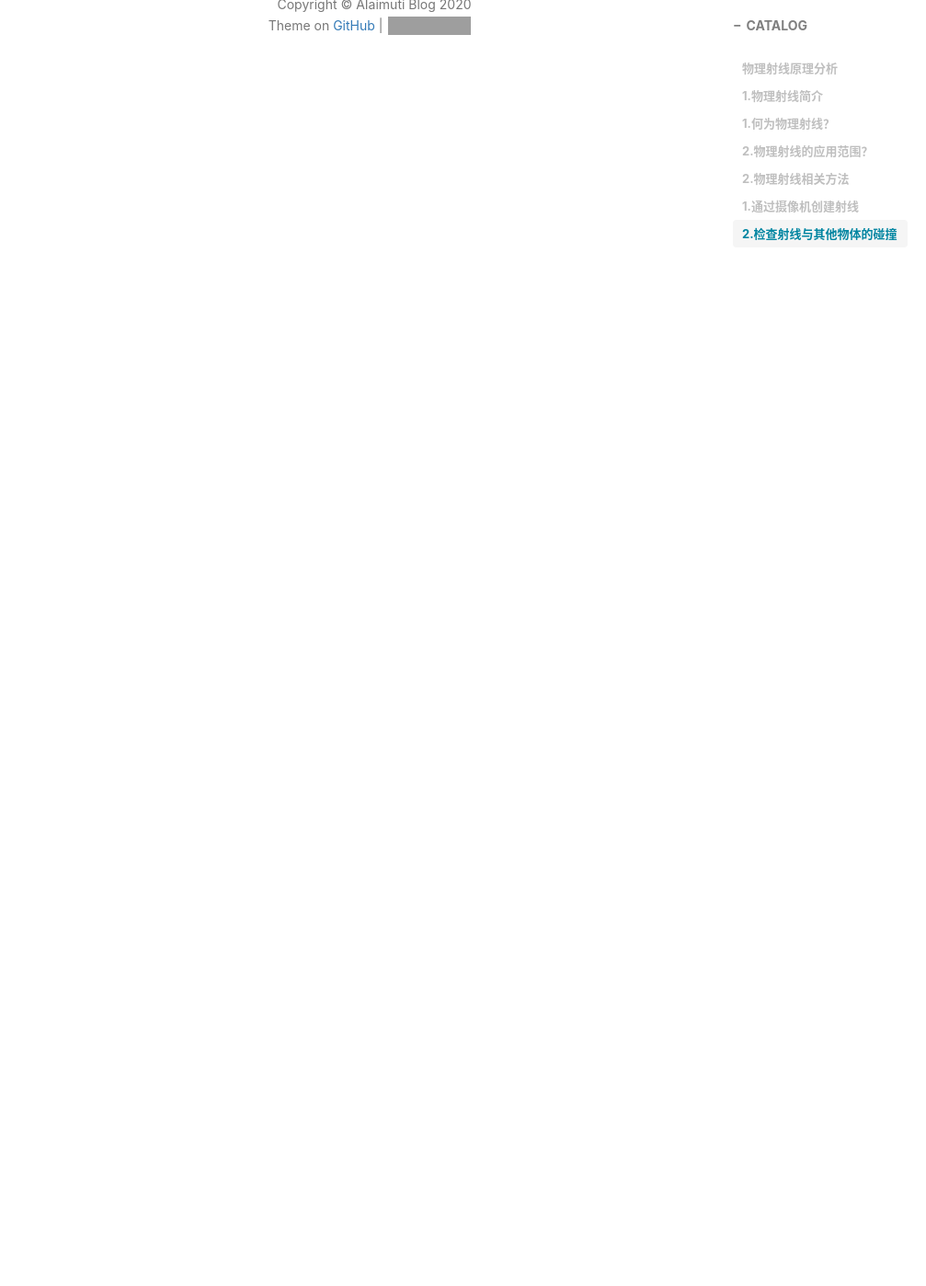
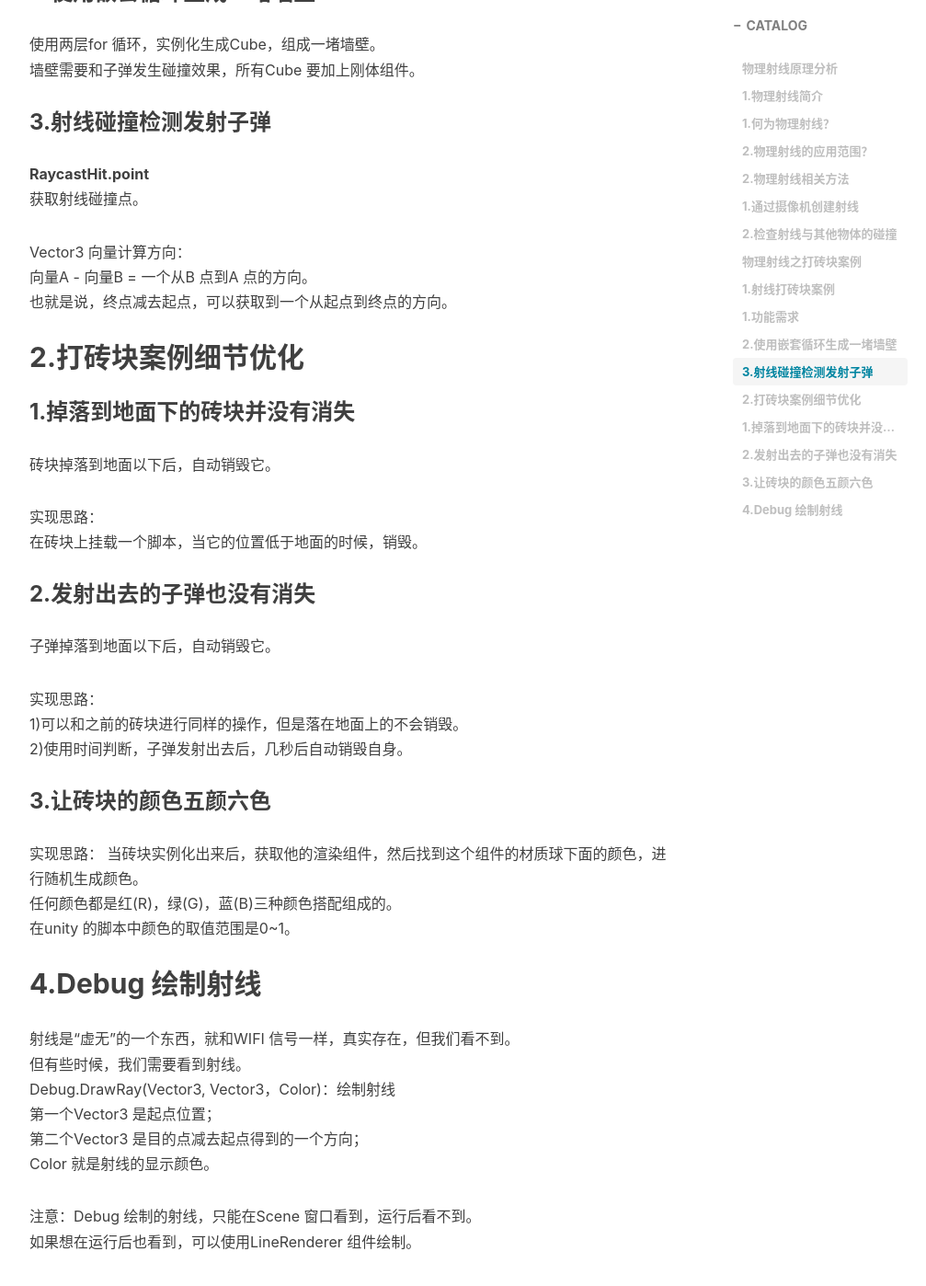
Before and after one commit to AIaimuti/aiaimuti.github.io, a Jekyll site: the page built from _posts/2020-4-7-Physics_Ray.md, in a window 1280 px wide and 1400 px high, scrolled down 2488 px. Shown: the whole window at 92% size, without its empty margins (233-1240 px from the left). Built offline with Jekyll 4.4.1, drawn with Linux system fonts in a browser that asks for light colours; nearby versions of some CDN libraries; comment, search, counter and statistics services are not loaded; some of the changed text lies outside the part shown; grey boxes are pictures that could not be loaded.

Commit message:
Update 2020-4-7-Physics_Ray.md

```diff
--- a/_posts/2020-4-7-Physics_Ray.md
+++ b/_posts/2020-4-7-Physics_Ray.md
@@ -53,3 +53,55 @@ ray = Camera.main.ScreenPointToRay(Input.mousePosition);
 第一步：创建一根射线。<br>
 第二步：检查这根射线与其他物体的碰撞，得到碰撞信息。<br>
 第三步：通过碰撞信息对碰撞到的物体进行处理。
+
+# 物理射线之打砖块案例
+## 1.射线打砖块案例
+### 1.功能需求
+使用物理射线，实现打砖块游戏案例：<br>
+1)在场景中使用嵌套循环生成一堵墙壁；<br>
+2)摄像机发射射线，鼠标点击屏幕，就往鼠标点击的方向发射子弹；<br>
+3)子弹与墙壁碰撞，发生物理碰撞事件。
+
+### 2.使用嵌套循环生成一堵墙壁
+使用两层for 循环，实例化生成Cube，组成一堵墙壁。<br>
+墙壁需要和子弹发生碰撞效果，所有Cube 要加上刚体组件。
+
+### 3.射线碰撞检测发射子弹
+
+**RaycastHit.point**<br>
+获取射线碰撞点。
+
+Vector3 向量计算方向：<br>
+向量A - 向量B = 一个从B 点到A 点的方向。<br>
+也就是说，终点减去起点，可以获取到一个从起点到终点的方向。<br>
+
+## 2.打砖块案例细节优化
+### 1.掉落到地面下的砖块并没有消失
+砖块掉落到地面以下后，自动销毁它。
+
+实现思路：<br>
+在砖块上挂载一个脚本，当它的位置低于地面的时候，销毁。
+
+### 2.发射出去的子弹也没有消失
+子弹掉落到地面以下后，自动销毁它。
+
+实现思路：<br>
+1)可以和之前的砖块进行同样的操作，但是落在地面上的不会销毁。<br>
+2)使用时间判断，子弹发射出去后，几秒后自动销毁自身。
+
+### 3.让砖块的颜色五颜六色
+实现思路：
+当砖块实例化出来后，获取他的渲染组件，然后找到这个组件的材质球下面的颜色，进行随机生成颜色。<br>
+任何颜色都是红(R)，绿(G)，蓝(B)三种颜色搭配组成的。<br>
+在unity 的脚本中颜色的取值范围是0~1。
+
+## 4.Debug 绘制射线
+射线是“虚无”的一个东西，就和WIFI 信号一样，真实存在，但我们看不到。<br>
+但有些时候，我们需要看到射线。<br>
+Debug.DrawRay(Vector3, Vector3，Color)：绘制射线<br>
+第一个Vector3 是起点位置；<br>
+第二个Vector3 是目的点减去起点得到的一个方向；<br>
+Color 就是射线的显示颜色。
+
+注意：Debug 绘制的射线，只能在Scene 窗口看到，运行后看不到。<br>
+如果想在运行后也看到，可以使用LineRenderer 组件绘制。
```
